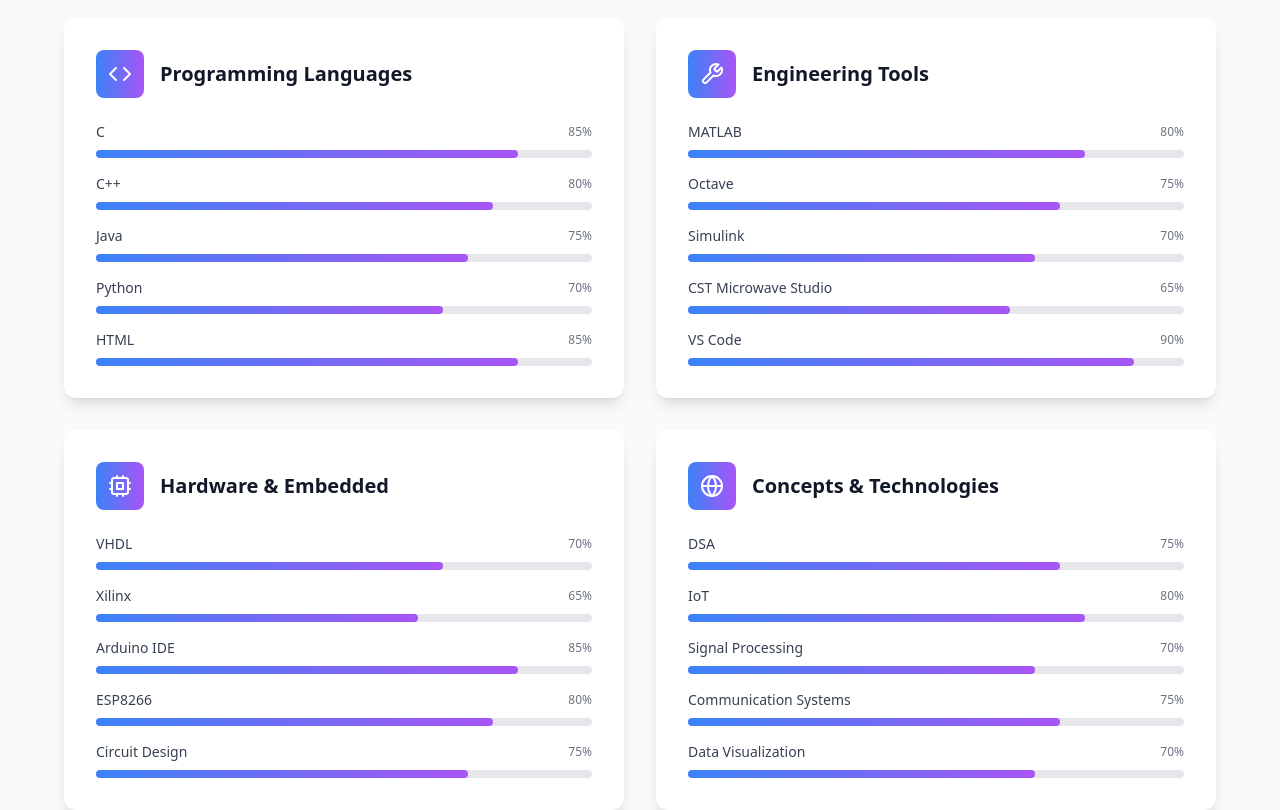
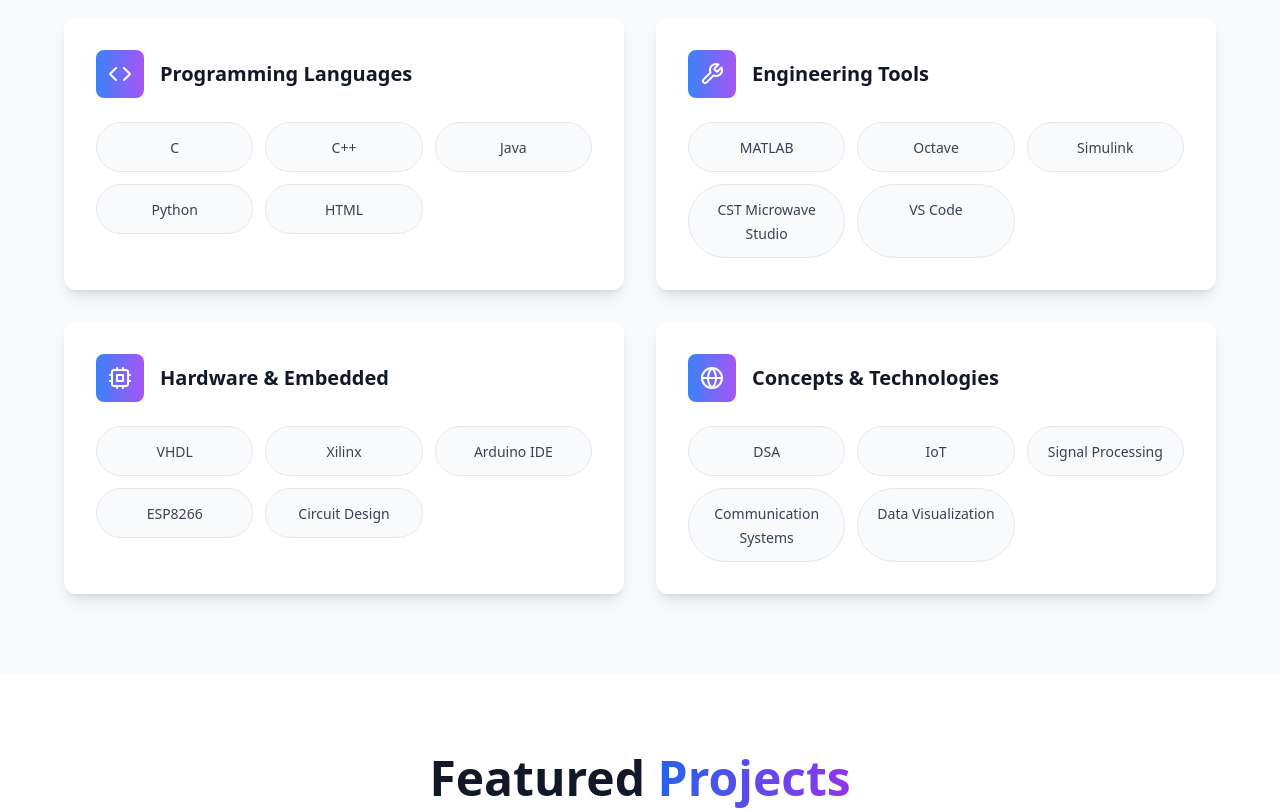
Before and after one commit to its-ankanbose/portfolio, a React (Vite) app: page / in a window 1280 px wide. Shown: the part 1980-2790 px from the top of the page. Built offline with nearby package versions, Linux system fonts and the light colour scheme.

Commit message:
updated skills section

```diff
--- a/src/components/Skills.tsx
+++ b/src/components/Skills.tsx
@@ -10,44 +10,44 @@
       icon: <Code className="w-6 h-6" />,
       title: 'Programming Languages',
       skills: [
-        { name: 'C', level: 85 },
-        { name: 'C++', level: 80 },
-        { name: 'Java', level: 75 },
-        { name: 'Python', level: 70 },
-        { name: 'HTML', level: 85 }
+        { name: 'C' },
+        { name: 'C++' },
+        { name: 'Java' },
+        { name: 'Python' },
+        { name: 'HTML' }
       ]
     },
     {
       icon: <Wrench className="w-6 h-6" />,
       title: 'Engineering Tools',
       skills: [
-        { name: 'MATLAB', level: 80 },
-        { name: 'Octave', level: 75 },
-        { name: 'Simulink', level: 70 },
-        { name: 'CST Microwave Studio', level: 65 },
-        { name: 'VS Code', level: 90 }
+        { name: 'MATLAB' },
+        { name: 'Octave' },
+        { name: 'Simulink' },
+        { name: 'CST Microwave Studio' },
+        { name: 'VS Code' }
       ]
     },
     {
       icon: <Cpu className="w-6 h-6" />,
       title: 'Hardware & Embedded',
       skills: [
-        { name: 'VHDL', level: 70 },
-        { name: 'Xilinx', level: 65 },
-        { name: 'Arduino IDE', level: 85 },
-        { name: 'ESP8266', level: 80 },
-        { name: 'Circuit Design', level: 75 }
+        { name: 'VHDL' },
+        { name: 'Xilinx' },
+        { name: 'Arduino IDE' },
+        { name: 'ESP8266' },
+        { name: 'Circuit Design' }
       ]
     },
     {
       icon: <Globe className="w-6 h-6" />,
       title: 'Concepts & Technologies',
       skills: [
-        { name: 'DSA', level: 75 },
-        { name: 'IoT', level: 80 },
-        { name: 'Signal Processing', level: 70 },
-        { name: 'Communication Systems', level: 75 },
-        { name: 'Data Visualization', level: 70 }
+        { name: 'DSA' },
+        { name: 'IoT' },
+        { name: 'Signal Processing' },
+        { name: 'Communication Systems' },
+        { name: 'Data Visualization' }
       ]
     }
   ];
@@ -101,25 +101,32 @@
                 </h3>
               </div>
 
-              <div className="space-y-4">
+              <div className="grid grid-cols-2 lg:grid-cols-3 gap-3">
                 {category.skills.map((skill, skillIndex) => (
-                  <div key={skillIndex} className="relative">
-                    <div className="flex justify-between items-center mb-2">
-                      <span className="text-sm font-medium text-gray-700 dark:text-gray-300">
-                        {skill.name}
-                      </span>
-                      <span className="text-xs text-gray-500 dark:text-gray-400">
-                        {skill.level}%
-                      </span>
-                    </div>
-                    <div className="w-full bg-gray-200 dark:bg-gray-700 rounded-full h-2">
-                      <div
-                        className="bg-gradient-to-r from-blue-500 to-purple-500 h-2 rounded-full transition-all duration-1000 ease-out"
-                        style={{
-                          width: isVisible ? `${skill.level}%` : '0%'
-                        }}
-                      ></div>
-                    </div>
+                  <div
+                    key={skillIndex}
+                    className={`
+                      px-4 py-3 bg-gray-50 dark:bg-gray-800 rounded-full text-center
+                      border border-gray-200 dark:border-gray-700
+                      hover:bg-gradient-to-r hover:from-blue-50 hover:to-purple-50
+                      dark:hover:from-blue-900/20 dark:hover:to-purple-900/20
+                      hover:border-blue-200 dark:hover:border-blue-700
+                      transition-all duration-300 transform hover:scale-105 hover:shadow-md
+                      focus:outline-none focus:ring-2 focus:ring-blue-500 focus:ring-offset-2
+                      dark:focus:ring-offset-gray-900
+                      cursor-default
+                      ${isVisible ? 'animate-fade-in' : 'opacity-0'}
+                    `}
+                    style={{
+                      animationDelay: `${(categoryIndex * 100) + (skillIndex * 50)}ms`
+                    }}
+                    tabIndex={0}
+                    role="button"
+                    aria-label={`Skill: ${skill.name}`}
+                  >
+                    <span className="text-sm font-medium text-gray-700 dark:text-gray-300">
+                      {skill.name}
+                    </span>
                   </div>
                 ))}
               </div>
@@ -127,6 +134,23 @@
           ))}
         </div>
       </div>
+
+      <style jsx>{`
+        @keyframes fade-in {
+          from {
+            opacity: 0;
+            transform: translateY(20px);
+          }
+          to {
+            opacity: 1;
+            transform: translateY(0);
+          }
+        }
+
+        .animate-fade-in {
+          animation: fade-in 0.6s ease-out forwards;
+        }
+      `}</style>
     </section>
   );
 };
```
